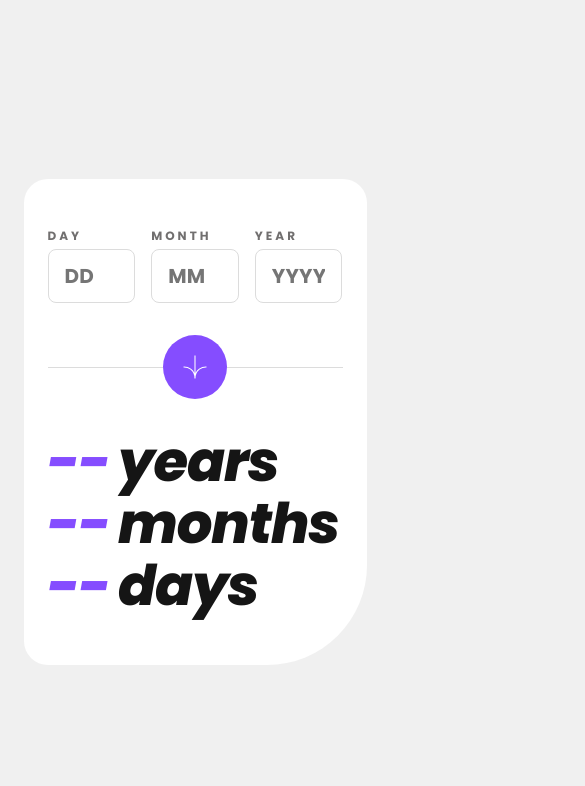
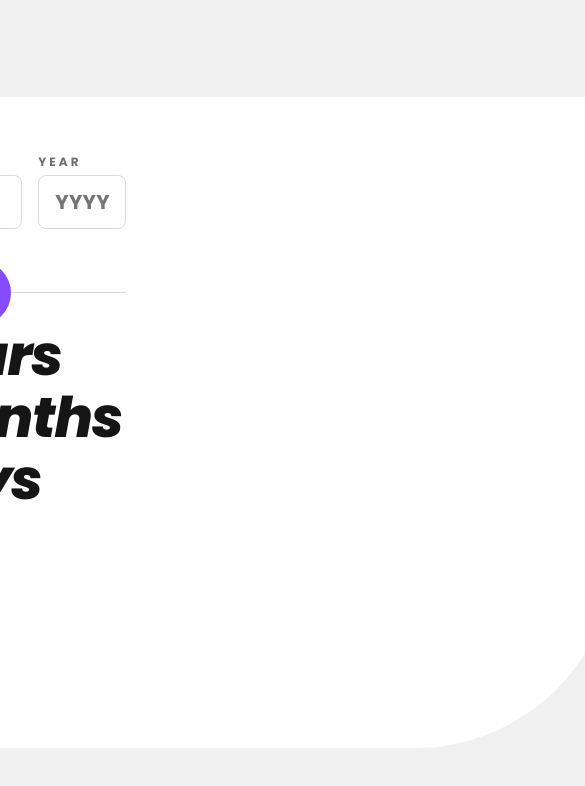
Before and after one commit to burgosha/age-calculator-app, a React (Create React App) app: page / in a window 390 px wide. Shown: the top 786 px of the page, 585 px wide, since content can reach past the window. Built offline with nearby package versions, Linux system fonts and the light colour scheme; the HTML template or start-up script is replaced by a standard one.

Commit message:
Media queries

```diff
--- a/src/stylesheets/AgeCalculator.css
+++ b/src/stylesheets/AgeCalculator.css
@@ -134,3 +134,23 @@
 .results-info span {
     color: var(--purple);
 }
+@media (min-width: 375px) {
+    .container {
+        width: 840px;
+        height: 651px;
+        border-radius: 24px 24px 200px 24px;
+        display: flex;
+        padding: 56px;
+        gap: 0px;
+    }
+    .date-inputs {
+        width: 100%;
+        height: 76px;
+        display: flex;
+        flex-direction: row;
+        align-items: flex-start;
+        padding: 0px;
+        margin-bottom: 32px;
+        gap: 16px;
+    }
+}
```
